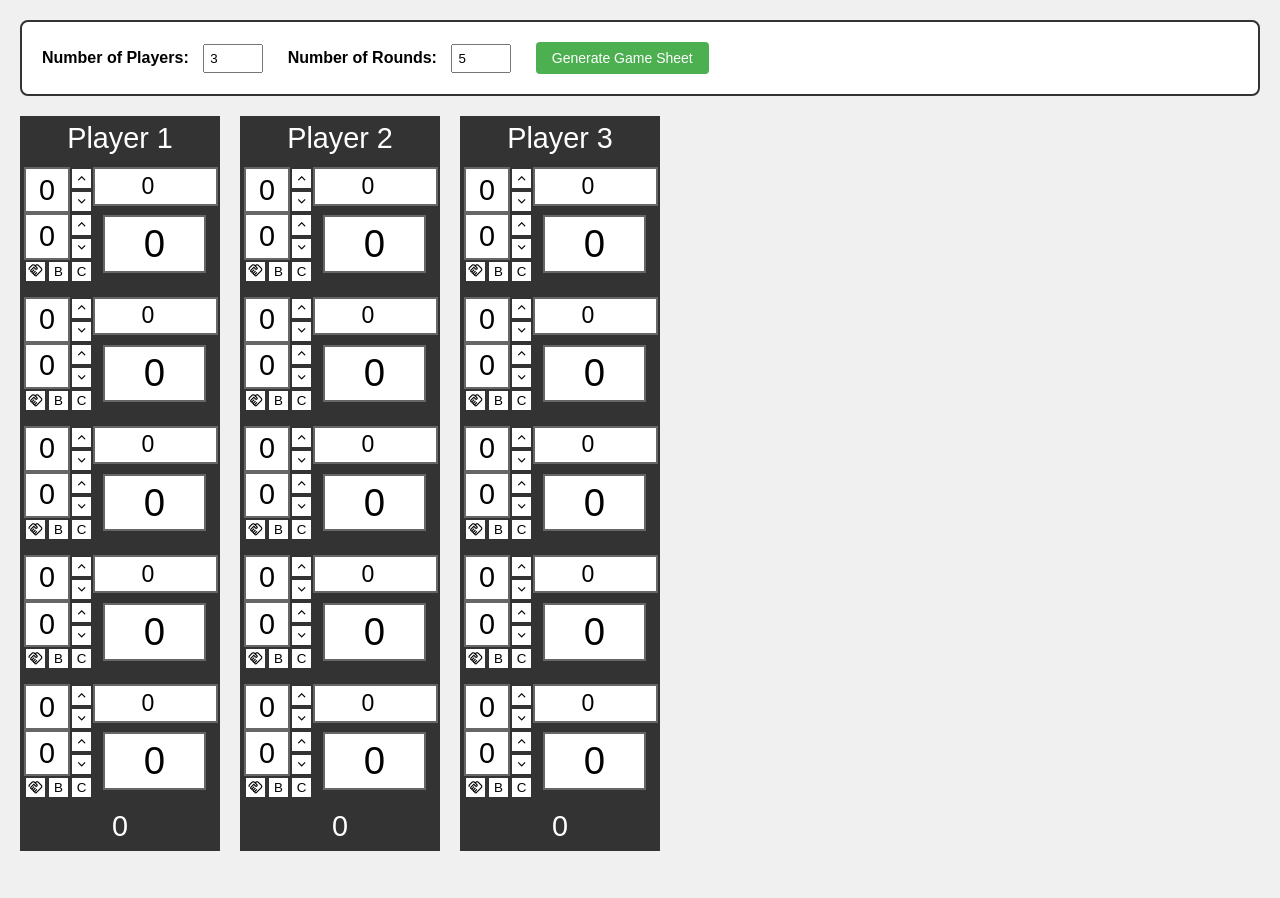
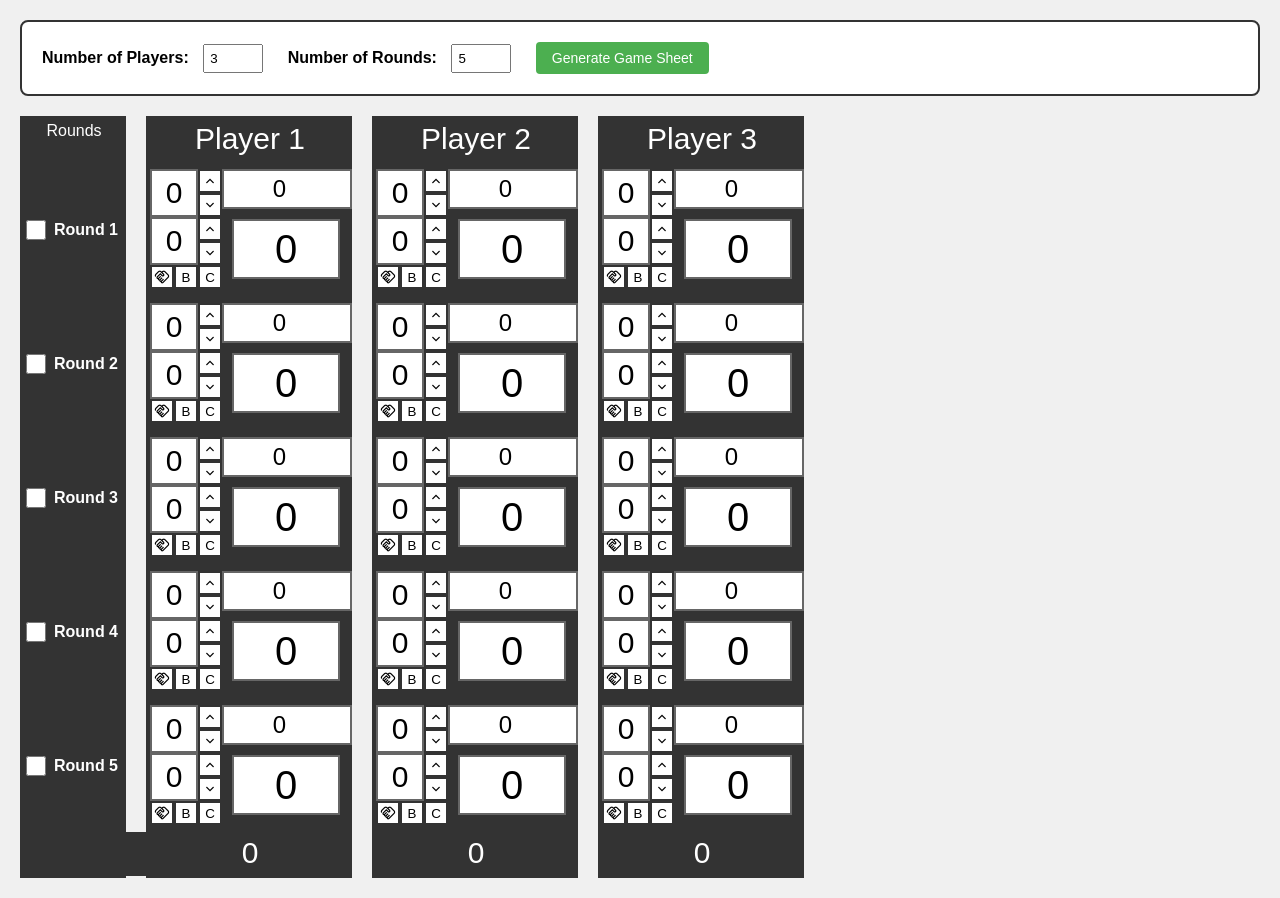
Before and after one commit to Corbinium/grandpa_beck_scoring, a plain HTML site: page skull_king.html in a window 1280 px wide. Before the commit the page ends 871 px from the top, so only its background shows below. Drawn offline with nearby package versions, Linux system fonts and the light colour scheme.

Commit message:
zero scores work

```diff
--- a/skull_king.html
+++ b/skull_king.html
@@ -23,16 +23,22 @@
 
 
 
+        .round_column {
+            container-type: inline-size;
+            display: flex;
+            flex-direction: column;
+            border: 2px solid #333;
+            width: calc(var(--u)*53);
+            background: #333;
+        }
+
         .player_column {
             container-type: inline-size;
             display: flex;
             flex-direction: column;
             border: 2px solid #333;
-            width: 200px;
+            width: calc(var(--u)*103);
             background: #333;
-
-            --u: 1cqw;         /* base unit = 1% of container width */
-            --border: calc(var(--u)*1.5);
         }
 
         .score_container {
@@ -51,6 +57,12 @@
             border: 2px solid #333;
         }
 
+        .round_header_container {
+            container-type: inline-size;
+            width: calc(var(--u)*50);
+            border: 2px solid #333;
+        }
+
         .score_row {
             display: flex;
         }
@@ -66,7 +78,7 @@
         .take_box {
             width: calc(var(--u) * 24);
             aspect-ratio: 1 / 1;
-            border: var(--border) solid #666;
+            border: var(--u) solid #666;
             display: flex;
             align-items: center;
             justify-content: center;
@@ -77,7 +89,7 @@
         .bonus_box {
             width: calc(var(--u) * 65);
             height: calc(var(--u) * 20);
-            border: var(--border) solid #666;
+            border: var(--u) solid #666;
             text-align: center;
             font-size: calc(var(--u) * 12);
             padding: calc(var(--u) * 2);
@@ -88,7 +100,7 @@
             width: calc(var(--u) * 54);
             height: calc(var(--u) * 30);
             margin: calc(var(--u) * 5);
-            border: var(--border) solid #666;
+            border: var(--u) solid #666;
             display: flex;
             align-items: center;
             justify-content: center;
@@ -107,13 +119,45 @@
             border: 2px solid #333;
         }
 
+        .round_header_content {
+            background: #333;
+            color: white;
+            text-align: center;
+            justify-content: center;
+            height: calc(var(--u) * 20);
+            width: calc(var(--u) * 50);
+            font-size: calc(var(--u) * 8);
+            border: 2px solid #333;
+        }
+
+        .round_label_container {
+            container-type: inline-size;
+            width: calc(var(--u)*50);
+            height: calc(var(--u) * 60);
+            margin-top: 8px;
+            margin-bottom: 6px;
+            color: white;
+            display: flex;
+            align-items: center;
+            justify-content: center;
+            font-size: calc(var(--u) * 8);
+            font-weight: bold;
+            gap: calc(var(--u) * 4);
+        }
+
+        .round_checkbox {
+            width: calc(var(--u) * 10);
+            height: calc(var(--u) * 10);
+            cursor: pointer;
+        }
+
 
 
         .arrow_btn,
         .toggle-btn {
             width: calc(var(--u) * 12);
             aspect-ratio: 1 / 1;
-            border: var(--border) solid #333;
+            border: var(--u) solid #333;
             background: #fff;
             cursor: pointer;
             display: grid;
@@ -151,6 +195,8 @@
             display: flex;
             gap: 20px;
             flex-wrap: wrap;
+
+            --u: 2px;  /* Global unit - adjust this value to scale all columns */
         }
 
         .controls {
@@ -204,6 +250,34 @@
     </div>
 
     <script>
+        function createRoundColumn(numRounds) {
+            let roundLabels = '';
+            for (let i = 1; i <= numRounds; i++) {
+                roundLabels += `
+                    <div class="round_label_container">
+                        <input type="checkbox" class="round_checkbox" data-round="${i}" onchange="updateAllScoresForRound(${i})">
+                        <span>Round ${i}</span>
+                    </div>
+                `;
+            }
+
+            return `
+                <div class="round_column">
+                    <div class="round_header_container">
+                        <div class="round_header_content">
+                            Rounds
+                        </div>
+                    </div>
+                    ${roundLabels}
+                    <div class="header_footer_container">
+                        <div class="header_footer_content">
+                            &nbsp;
+                        </div>
+                    </div>
+                </div>
+            `;
+        }
+
         function createScoreContainer(roundNum) {
             return `
                 <div class="score_container" data-round="${roundNum}">
@@ -266,7 +340,7 @@
             const numRounds = parseInt(document.getElementById('numRounds').value);
             const gameSheet = document.getElementById('gameSheet');
 
-            let html = '';
+            let html = createRoundColumn(numRounds);
             for (let i = 1; i <= numPlayers; i++) {
                 html += createPlayerColumn(i, numRounds);
             }
@@ -294,6 +368,14 @@
             }
         }
 
+        function updateAllScoresForRound(roundNum) {
+            const scoreContainers = document.querySelectorAll(`.score_container[data-round="${roundNum}"]`);
+            scoreContainers.forEach(container => {
+                const bidBox = container.querySelector('.bid_box');
+                updateRoundScore(bidBox);
+            });
+        }
+
         function updateRoundScore(element) {
             const scoreContainer = element.closest('.score_container');
             const bidBox = scoreContainer.querySelector('.bid_box');
@@ -306,10 +388,19 @@
             const bonus = parseInt(bonusBox.value) || 0;
             const roundNum = parseInt(scoreContainer.dataset.round);
 
+            // Check if round checkbox is checked
+            const roundCheckbox = document.querySelector(`.round_checkbox[data-round="${roundNum}"]`);
+            const isRoundChecked = roundCheckbox ? roundCheckbox.checked : false;
+
             // Simple scoring logic - adjust as needed for Skull King rules
             let score = 0;
-            if (bid === 0 && take !== 0) {
-                score = roundNum * -10;
+            if (bid === 0) {
+                if (take !== 0){
+                    score = roundNum * -10;
+                }
+                else if (isRoundChecked) {
+                    score = roundNum * 10;
+                }
             } else if (bid === take) {
                 score = take * 20;
             } else {
```
